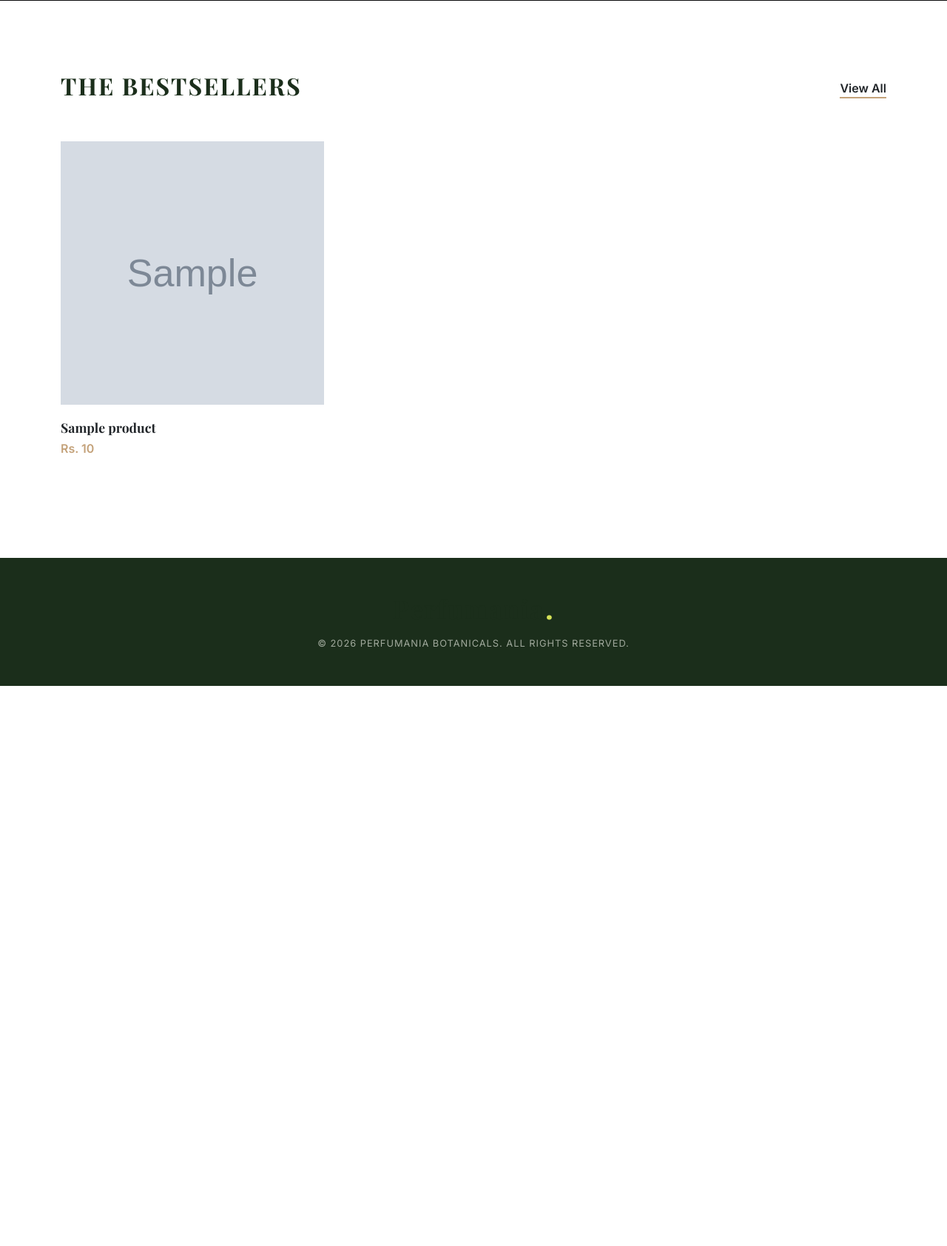
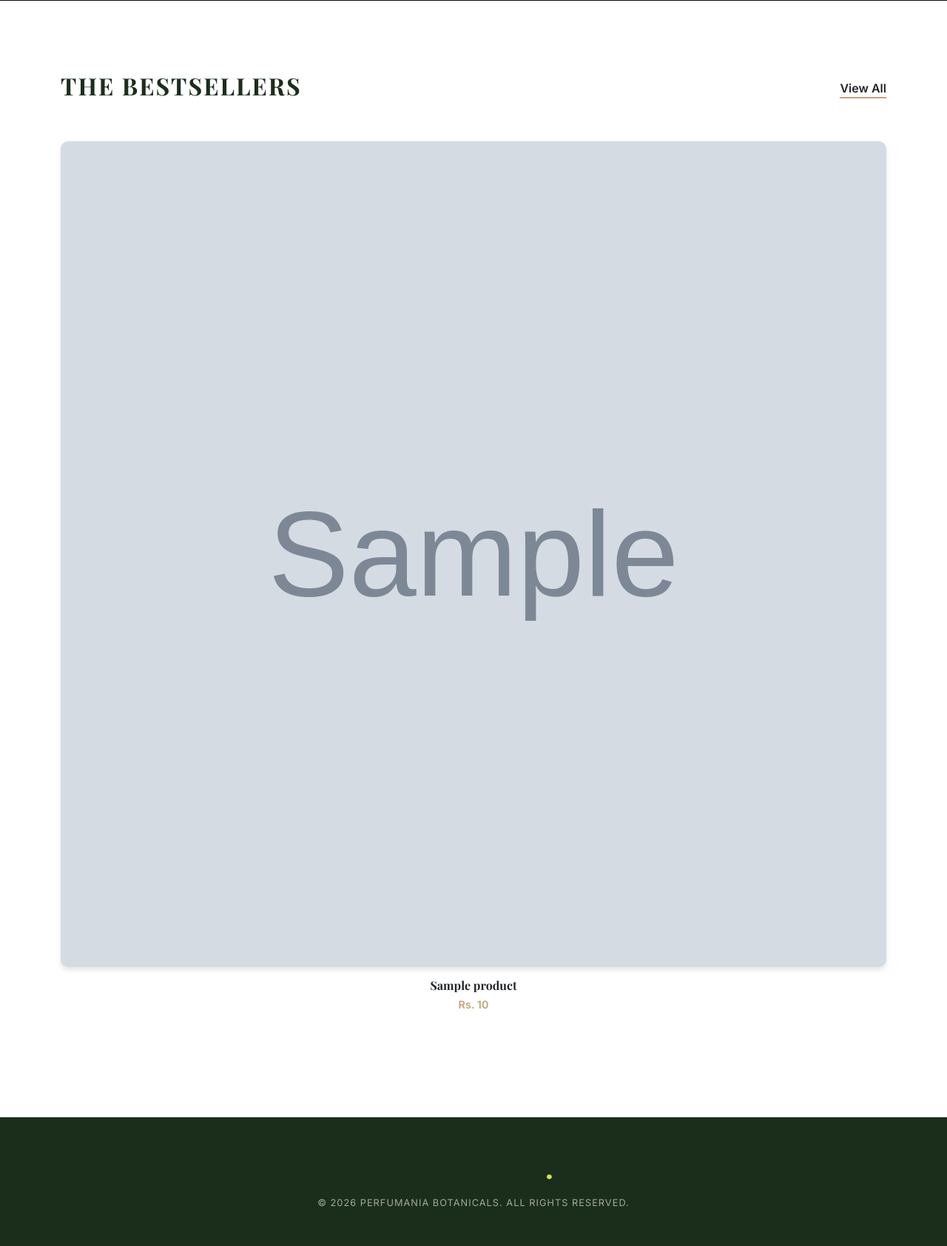
Before and after one commit to bunny3245/eCommerce-website, a FastAPI app: page / in a window 1280 px wide. Shown: the part 679-2363 px from the top of the page at 74% size. Before the commit the page ends 1606 px from the top, so only its background shows below. Run offline with FastAPI, Linux system fonts and the light colour scheme; tables that the repository leaves empty hold one stand-in row (values such as "Sample post"); grey boxes marked "Sample" are stand-in pictures.

Commit message:
front end desing

```diff
--- a/app/templates/index.html
+++ b/app/templates/index.html
@@ -34,32 +34,53 @@
     }
     .btn-luxury:hover { background: #fff; transform: translateY(-3px); }
 
-    /* Product Cards - Minimalist */
+    /* Product Cards - Modern Layout */
     .product-card {
         border: none;
         background: transparent;
         transition: 0.4s;
-        margin-bottom: 40px;
+        margin-bottom: 30px;
+        text-align: center;
     }
     .product-image-container {
         background: #f1f1f1;
         aspect-ratio: 1/1;
         overflow: hidden;
-        margin-bottom: 20px;
+        margin-bottom: 15px;
         position: relative;
+        border-radius: 10px;
+        box-shadow: 0 4px 6px rgba(0, 0, 0, 0.1);
     }
     .product-image-container img {
         width: 100%; height: 100%; object-fit: cover; transition: 0.6s;
     }
-    .product-card:hover img { transform: scale(1.08); }
+    .product-card:hover img { transform: scale(1.1); }
 
     .add-btn-overlay {
         position: absolute; bottom: 0; left: 0; right: 0;
         background: rgba(0,0,0,0.8); color: white;
-        padding: 12px; text-align: center; opacity: 0; transition: 0.3s;
+        padding: 10px; text-align: center; opacity: 0; transition: 0.3s;
         text-transform: uppercase; font-size: 0.8rem; font-weight: 700;
+        border-radius: 0 0 10px 10px;
     }
     .product-card:hover .add-btn-overlay { opacity: 1; }
+
+    .product-card h4 {
+        font-size: 1rem;
+        font-weight: 700;
+        margin-bottom: 5px;
+    }
+    .product-card p {
+        color: var(--luxury-gold);
+        font-weight: 600;
+        font-size: 0.9rem;
+    }
+
+    .products-grid {
+        display: grid;
+        grid-template-columns: repeat(auto-fit, minmax(200px, 1fr));
+        gap: 20px;
+    }
 </style>
 
 <section class="hero-section">
@@ -85,9 +106,8 @@
             <a href="/shop" class="text-dark text-decoration-none fw-bold" style="border-bottom: 2px solid var(--luxury-gold);">View All</a>
         </div>
 
-        <div class="row">
+        <div class="products-grid">
             {% for product in products %}
-            <div class="col-md-4">
             <div class="product-card">
                 <a href="/product/{{ product.id }}" class="text-decoration-none text-dark">
                     <div class="product-image-container">
@@ -96,10 +116,9 @@
                             <button type="submit" class="add-btn-overlay border-0 w-100">Quick Add to Bag</button>
                         </form>
                     </div>
-                        <h4 style="font-size: 1.1rem; font-weight: 700; margin-bottom: 5px;">{{ product.name }}</h4>
-                        <p style="color: var(--luxury-gold); font-weight: 600;">Rs. {{ product.price }}</p>
+                    <h4>{{ product.name }}</h4>
+                    <p>Rs. {{ product.price }}</p>
                 </a>
-                </div>
             </div>
             {% endfor %}
         </div>
```
Lines whose indentation alone changed are shown as unchanged.
